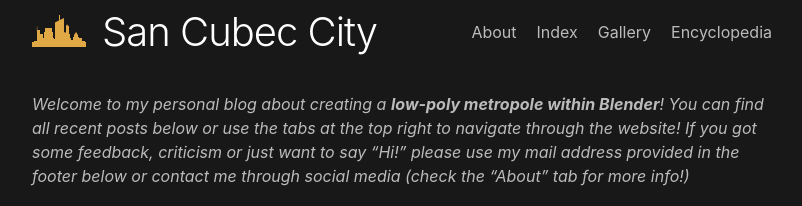
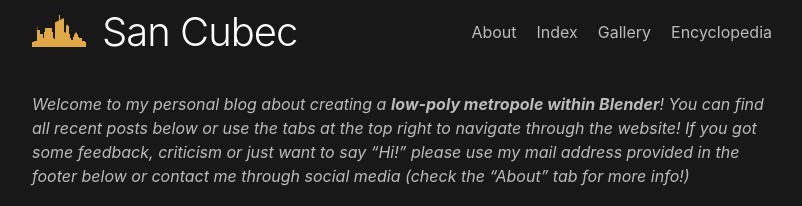
Before and after one commit to kant/san_cubec_blog, a Jekyll site: the page built from index.md, in a window 1280 px wide. Shown: the top 206 px of the page, without its empty margins (238-1040 px from the left). Built offline with Jekyll 4.4.1, drawn with Linux system fonts in a browser that asks for light colours.

Commit message:
changed site name back to "San Cubec" - better fits mobile size

```diff
--- a/_config.yml
+++ b/_config.yml
@@ -1,4 +1,4 @@
-title: San Cubec City
+title: San Cubec
 author:
   name: Santner Manuel
   email: msa.lowpoly@gmail.com
```
